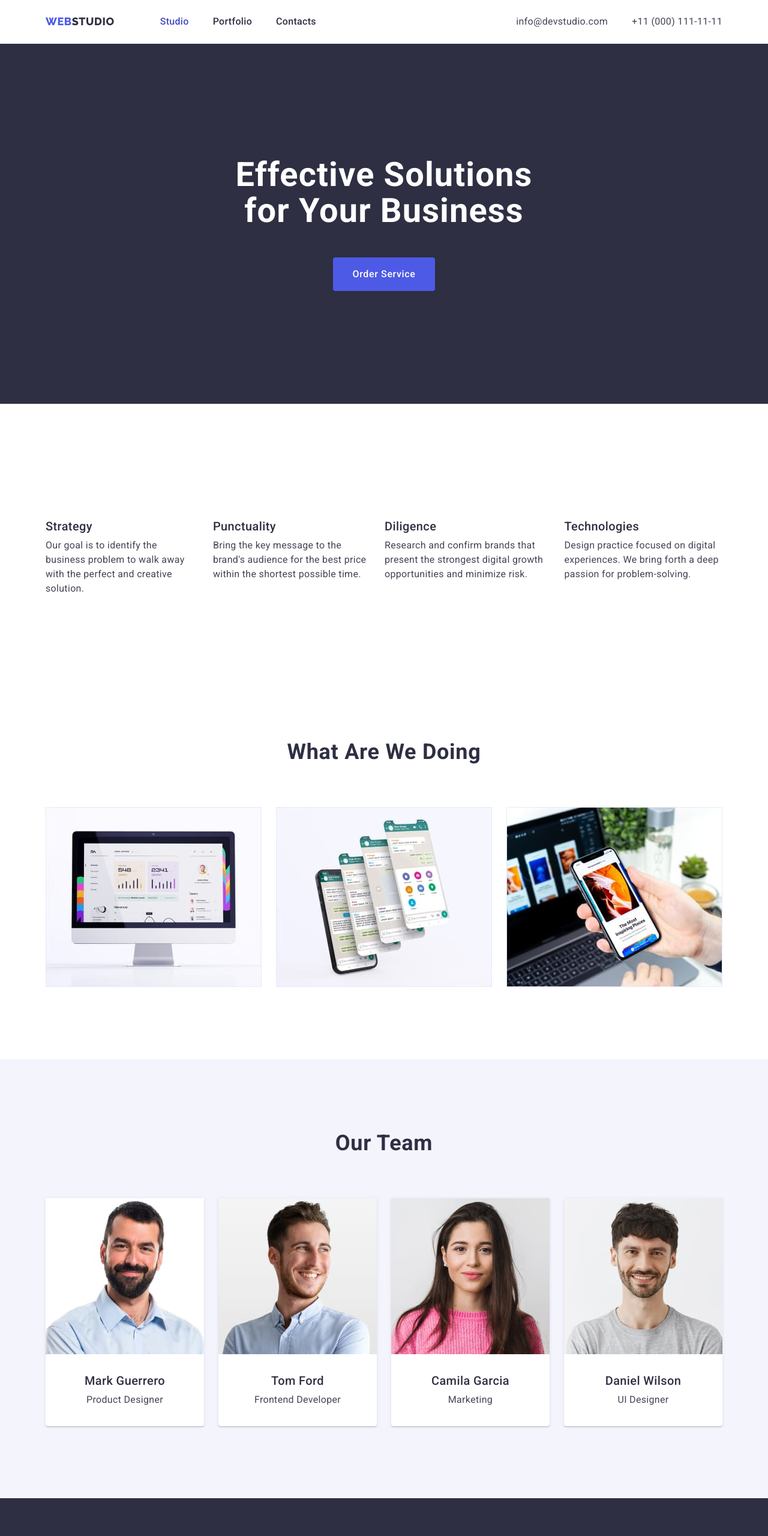
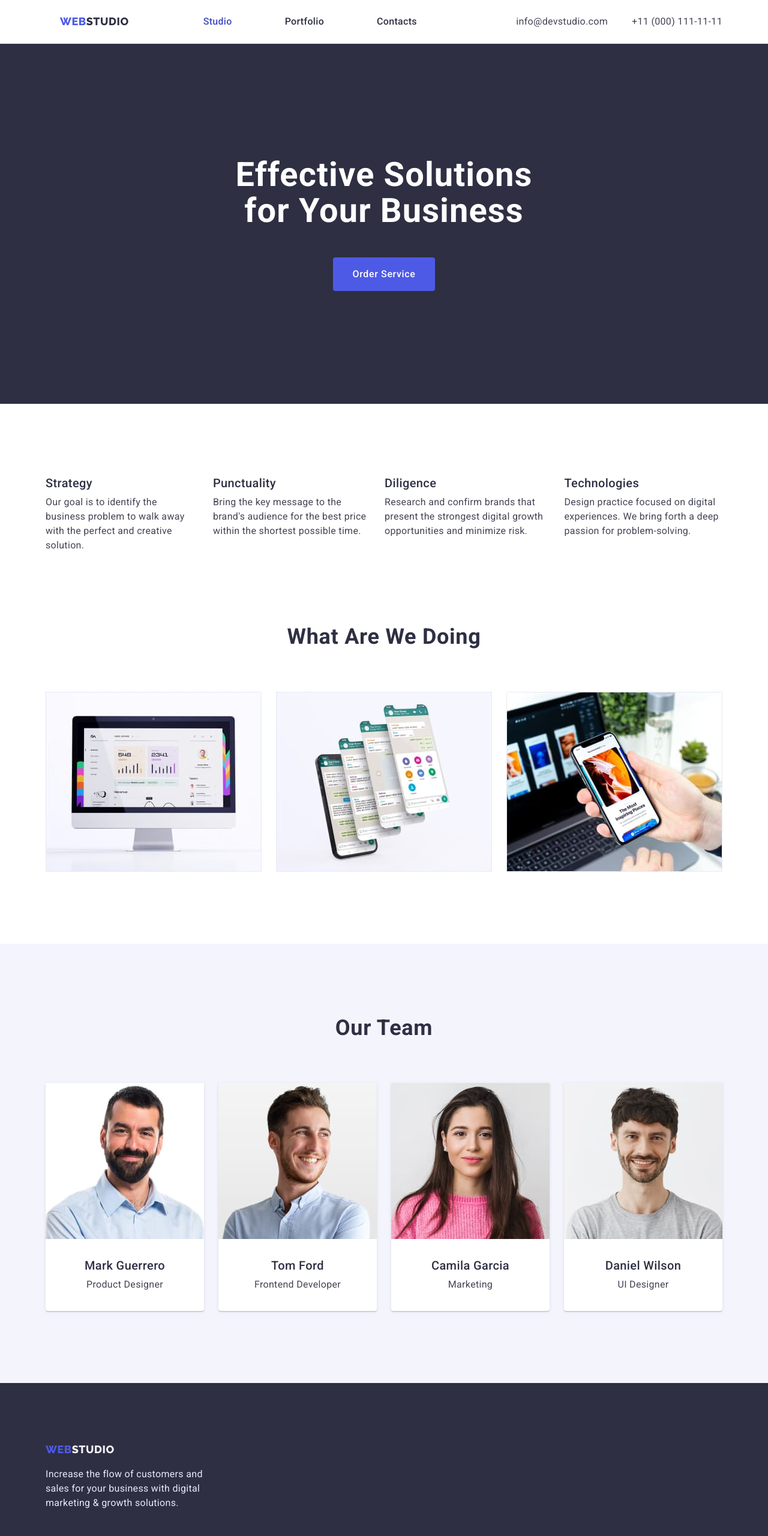
Before and after one commit to LeraF825/goit-markup-hw-03, a plain HTML site: page index.html in a window 1280 px wide. Shown: the top 2560 px of the page at 60% size. Drawn offline with nearby package versions, Linux system fonts and the light colour scheme.

Commit message:
correction block elements

```diff
--- a/css/styles.css
+++ b/css/styles.css
@@ -58,8 +58,6 @@ header {
 .header-nav {
     display: flex;
     align-items: center;
-    padding-top: 24px;
-    padding-bottom: 24px;
 }
 .logo-header {
 font-family: 'Raleway';
@@ -69,6 +67,7 @@ color: var(--secondary-color) ;
 letter-spacing: 0.03em;
 text-transform: uppercase;
 margin-right: 76px;
+padding: 24px 24px;
 }
 .logo-part {
     color: var(--primary-brand) ;
@@ -81,6 +80,7 @@ margin-right: 76px;
 font-weight: 500;
 color: var(--secondary-color) ;
 letter-spacing: 0.02em;
+padding: 24px 24px;
 }
 .nav-link:hover,
 .nav-link:focus {
@@ -108,7 +108,7 @@ padding: 24px 0;
 /* <!-------------- Main ------------> */
 /* <!--- HERO ---> */
 .hero {
-    background: var(--secondary-color) ;
+    background-color: var(--secondary-color) ;
     padding-top: 188px;
     padding-bottom: 188px;
     text-align: center;
@@ -129,14 +129,14 @@ padding: 24px 0;
     line-height: calc(24/16);
     letter-spacing: 0.04em;
     color: var(--third-color);
-    background: var(--primary-brand);
+    background-color: var(--primary-brand);
     cursor: pointer;
     border: none;
     border-radius: 4px;
 }
 .hero-btn:hover,
 .hero-btn:focus {
-background: var(--pressed-state);
+background-color: var(--pressed-state);
 color: var(--third-color);
 }
 /* <!-- Section1 --> */
@@ -152,14 +152,13 @@ clip-path: inset(100%);
 clip: rect(0000);
 overflow: hidden;
 }
-.information-container {
+.section-our-features {
     padding-top: 120px;
     padding-bottom: 120px;
 }
-.menu-title {
+.features-title {
     display: flex;
-    padding-top: 72px;
-    gap: 24px;
+    gap: 0 24px;
 }
 .title {
     font-weight: 500;
@@ -174,6 +173,15 @@ line-height: calc(24/16);
 letter-spacing: 0.02em;
 }
 /* <!-- Section2 --> */
+.section-menu {
+    padding-top: 0;
+    padding-bottom: 120px;
+}
+.menu-title {
+    display: flex;
+    margin-top: 72px;
+    gap: 24px;
+}
 .section-title {
     font-size: 36px;
     line-height: calc(40/36);
@@ -186,13 +194,13 @@ letter-spacing: 0.02em;
 }
 /* <!-- Section3 --> */
 .section-team {
-background: var(--background-color);
+background-color: var(--background-color);
 padding-top: 120px;
 padding-bottom: 120px;
 text-align: center;
 }
 .item {
-background: var(--third-color);
+background-color: var(--third-color);
 box-shadow: 0px 1px 6px rgba(46, 47, 66, 0.08), 0px 1px 1px rgba(46, 47, 66, 0.16), 0px 2px 1px rgba(46, 47, 66, 0.08);
 border-radius: 0px 0px 4px 4px;
 }
@@ -209,7 +217,7 @@ border-radius: 0px 0px 4px 4px;
     padding-bottom: 8px;
 }
 /* <!-- Footer --> */
-.footer-container {
+ .section-footer {
     padding-top: 100px;
     padding-bottom: 100px;
 }
@@ -221,15 +229,16 @@ border-radius: 0px 0px 4px 4px;
     color: var(--background-color);
     letter-spacing: 0.03em;
     text-transform: uppercase;
-    margin-bottom: 16px;
+
 }
 footer {
-    background: var(--secondary-color);
+    background-color: var(--secondary-color);
 }
 .text-footer {
     width: 264px;
 color: var(--accent-color);
 letter-spacing: 0.02em;
+margin-top: 16px;
 }
 /* <!-- Portfolio --> */
 .portfolio-section {
@@ -247,7 +256,7 @@ letter-spacing: 0.02em;
     font-weight: 500;
     font-size: 16px;
     line-height: calc(24/16);
-    background: var(--background-color);
+    background-color: var(--background-color);
     color: var(--primary-brand);
     border: 1px solid var(--accent-color);
     cursor: pointer;
@@ -257,8 +266,9 @@ border-radius: 4px;
 }
 .btn-filter:hover,
 .btn-filter:focus {
-    background: var(--pressed-state);
+    background-color: var(--pressed-state);
     color: var(--third-color);
+    border-color: transparent;
 }
 .project-menu {
     display: flex;
--- a/index.html
+++ b/index.html
@@ -37,10 +37,10 @@
         <button type="button" class="hero-btn">Order Service</button>
         </div>
     </section>
-    <section>
-        <div class="container information-container">
+    <section class="section-our-features">
+        <div class="container">
             <h2 class="visually-hidden">Our Features</h2>
-        <ul class="list menu-title">
+        <ul class="list features-title">
             <li><h3 class="title">Strategy</h3>
                 <p class="section-subtitle">Our goal is to identify the business problem to walk away with the perfect and creative solution.</p></li>
             <li><h3 class="title">Punctuality</h3>
@@ -52,8 +52,8 @@
         </ul>
         </div>
     </section>
-    <section>
-        <div class="container information-container">
+    <section class="section-menu">
+        <div class="container">
             <h2 class="section-title">What are we doing</h2>
         <ul class="list menu-title">
             <li><img src="./images/Rectangle1.jpg" alt="Macbook desktop" width="360" height="300"></li>
@@ -94,8 +94,8 @@
         </div>
     </section>
  </main>
- <footer>
-    <div class="container footer-container">
+ <footer class="section-footer">
+    <div class="container">
         <a href="./index.html" class="link logo-footer"><span class="logo-part">Web</span>Studio</a>
 <p class="text-footer">Increase the flow of customers and sales for your business with digital marketing & growth solutions.</p>
     </div>
```
